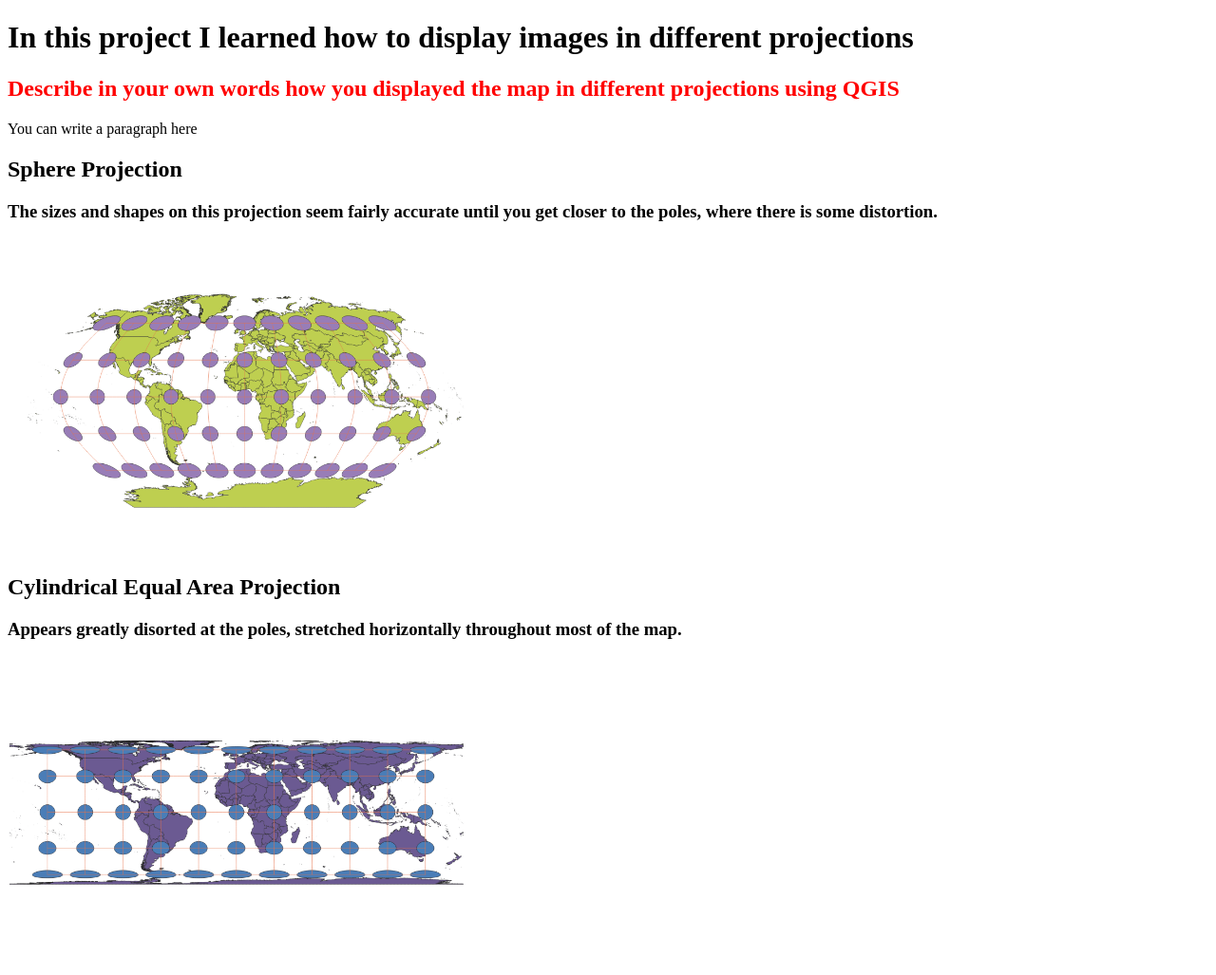
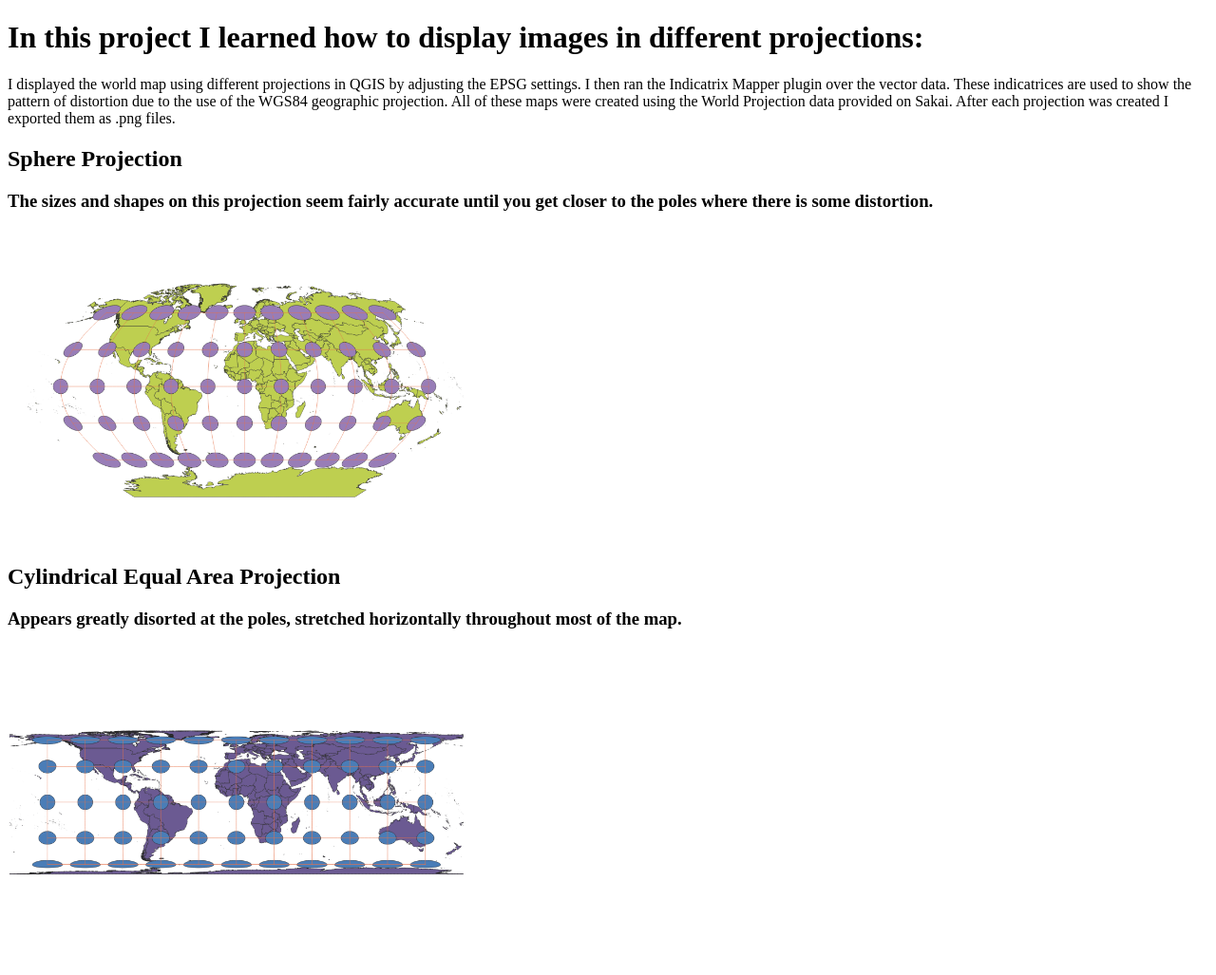
Before and after one commit to leahmnels/GEOG370, a plain HTML site: page Worldprojections/worldprojections.html in a window 1280 px wide. Shown: the top 1027 px of the page at 95% size. Drawn offline with Linux system fonts and the light colour scheme.

Commit message:
Paragraph

```diff
--- a/Worldprojections/worldprojections.html
+++ b/Worldprojections/worldprojections.html
@@ -6,13 +6,16 @@
     <title>Projections</title>
 </head>
 <body>
-    <h1>In this project I learned how to display images in different projections</h1>
+    <h1>In this project I learned how to display images in different projections:</h1>
 
-    <h2 style="color:red">Describe in your own words how you displayed the map in different projections using QGIS</h2>
-    <p>You can write a paragraph here</p>
+    <!-- <h2 style="color:red">Describe in your own words how you displayed the map in different projections using QGIS</h2> -->
+    <p>I displayed the world map using different projections in QGIS by adjusting the EPSG settings.
+    I then ran the Indicatrix Mapper plugin over the vector data. These indicatrices are used to show the pattern of
+    distortion due to the use of the WGS84 geographic projection. All of these maps were created using the World
+    Projection data provided on Sakai. After each projection was created I exported them as .png files.</p>
 
     <h2>Sphere Projection</h2>
-    <h3>The sizes and shapes on this projection seem fairly accurate until you get closer to the poles, where there is some distortion.</h3>
+    <h3>The sizes and shapes on this projection seem fairly accurate until you get closer to the poles where there is some distortion.</h3>
     <a href="./maps/Sphere.png">
     <img src="./maps/Sphere.png" alt="WGS84" width='500px'>
     </a>
```
